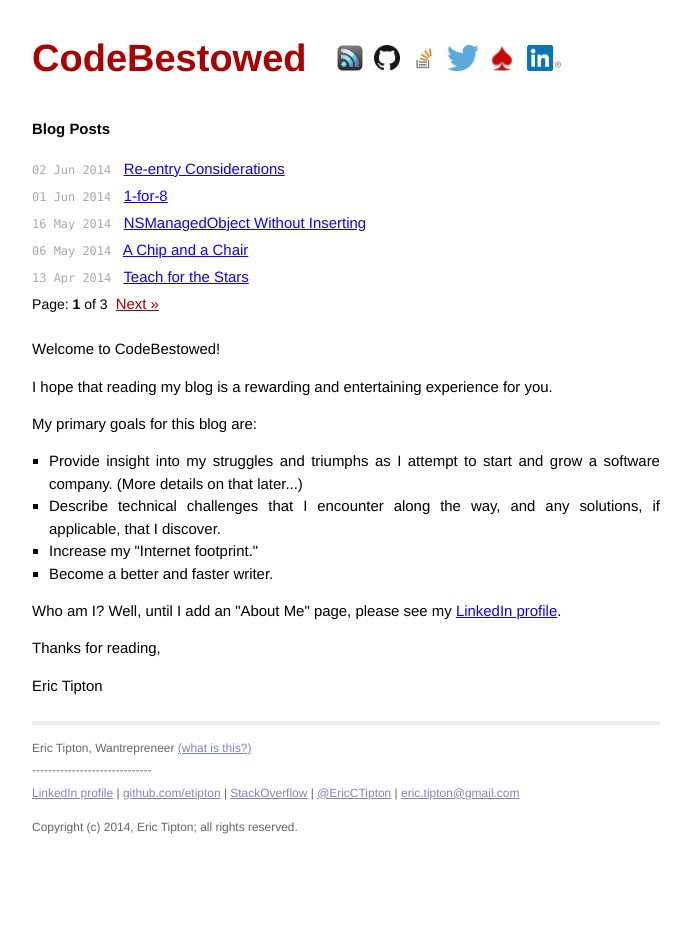
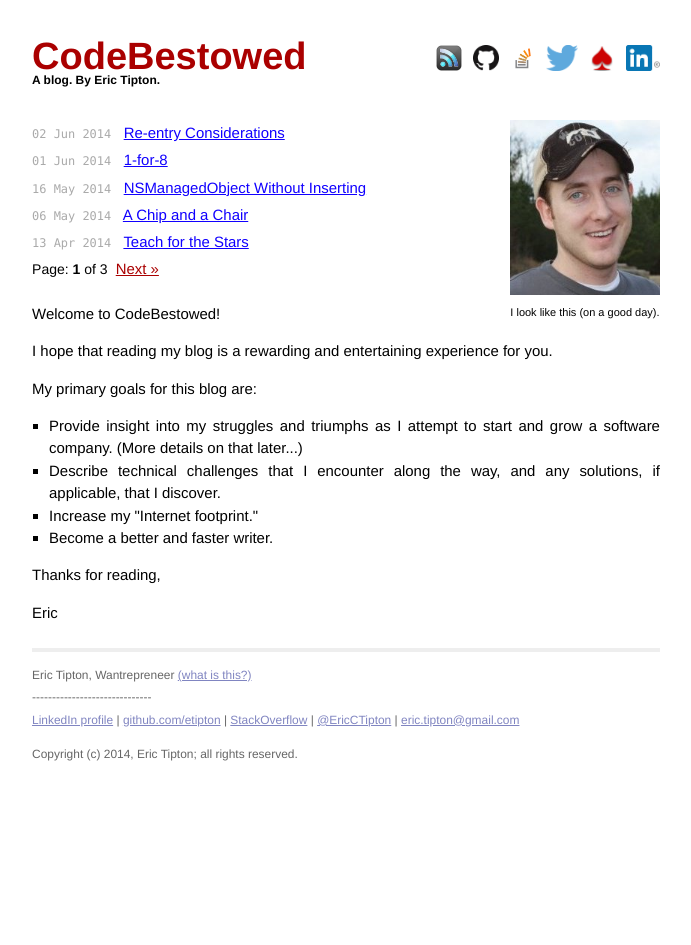
Before and after one commit to etipton/etipton.github.io, a Jekyll site: the page built from index.html, in a window 1280 px wide. Shown: the whole page, without its empty margins (294-985 px from the left). Built offline with Jekyll 4.4.1, drawn with Linux system fonts in a browser that asks for light colours; nearby versions of some CDN libraries; Markdown is read by kramdown in place of the engine named in the settings; the list of posts is cut into pages by our own code; after the commit the page ends 900 px from its top, so only the background shows below that.

Commit message:
cleaned up styles, added pic of myself

```diff
--- a/_layouts/default.html
+++ b/_layouts/default.html
@@ -20,8 +20,9 @@
 
     <div class="site">
       <div class="header">
-        <h1 class="title"><a href="/">{{ site.name }}</a>
-          <span class="icons">
+        <h1 class="title">
+          <a href="/">{{ site.name }}</a>
+          <span class="icons" style="float:right;">
             <a href="/feed.xml"><img src="/images/rss.png"/></a>
             <a href="https://github.com/etipton"><img src="/images/github.png"/></a>
             <a href="http://stackoverflow.com/users/1938879/etipton"><img src="/images/stackoverflow.png"/></a>
@@ -29,6 +30,7 @@
             <a href="http://www.cardplayer.com/poker-players/79293-eric-tipton"><img src="/images/cardplayer.png"/></a>
             <a href="http://www.linkedin.com/pub/eric-tipton/4/666/a83"><img src="/images/linkedin.png"/></a>
           </span>
+          <p style="margin:0; padding-top:2px; font-size:12px;">A blog. By Eric Tipton.</p>
         </h1>
       </div>
 
--- a/css/main.css
+++ b/css/main.css
@@ -90,8 +90,9 @@ a:visited { color: #666; }
   font-size: 115%;
   text-align: justify;
   width: 42em;
-  margin: 3em auto 2em;
+  margin: 0 auto 0;
   line-height: 1.5em;
+  padding: 3em 12px 12px 12px;
 }
 
 .header a {
@@ -100,7 +101,7 @@ a:visited { color: #666; }
 }
 
 .title {
-  margin-bottom: 1.25em;
+  margin-bottom: 0.75em;
   font-size:38px;
 }
 
--- a/index.html
+++ b/index.html
@@ -4,7 +4,12 @@ title: CodeBestowed
 ---
 
 <div id="home">
-  <h1>Blog Posts</h1>
+
+  <div style="float:right;">
+    <img src="/images/me.jpg" width="150"/>
+    <p style="margin:0; font-size:11px; text-align:center;">I look like this (on a good day).</p>
+  </div>
+
   <ul class="posts">
     {% for post in paginator.posts %}
       <li><span>{{ post.date | date_to_string }}</span> &nbsp; <a href="{{ post.url }}">{{ post.title }}</a></li>
@@ -45,10 +50,8 @@ title: CodeBestowed
       <li>Become a better and faster writer.</li>
     </ul>
 
-    <p>Who am I? Well, until I add an "About Me" page, please see my <a href="http://www.linkedin.com/pub/eric-tipton/4/666/a83">LinkedIn profile</a>.</p>
-
     <p>Thanks for reading,</p>
 
-    <p>Eric Tipton</p>
+    <p>Eric</p>
   </div>
 </div>
```
Also changed, not shown: images/me.jpg (added).
